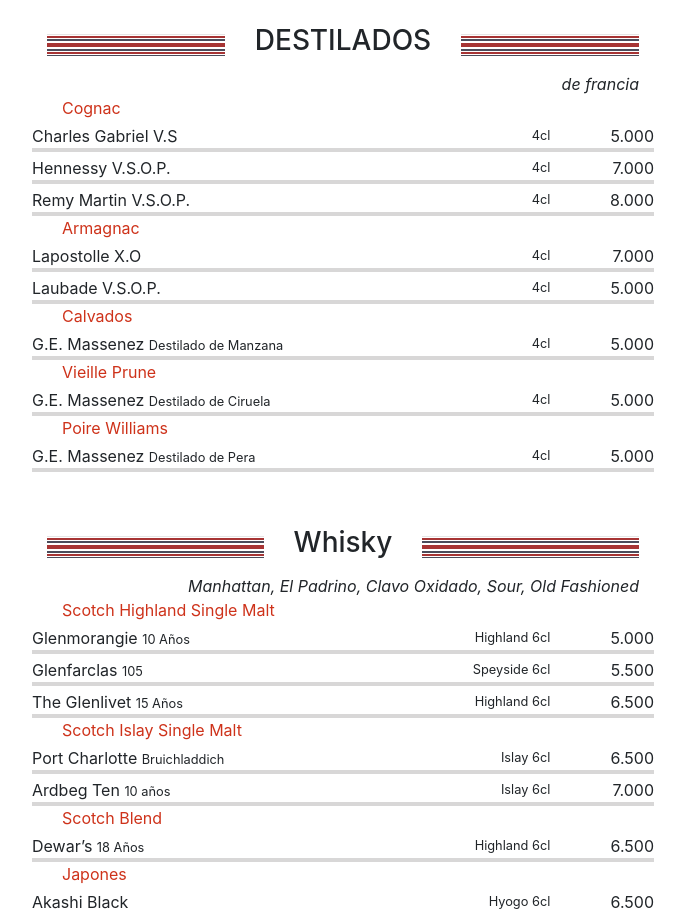
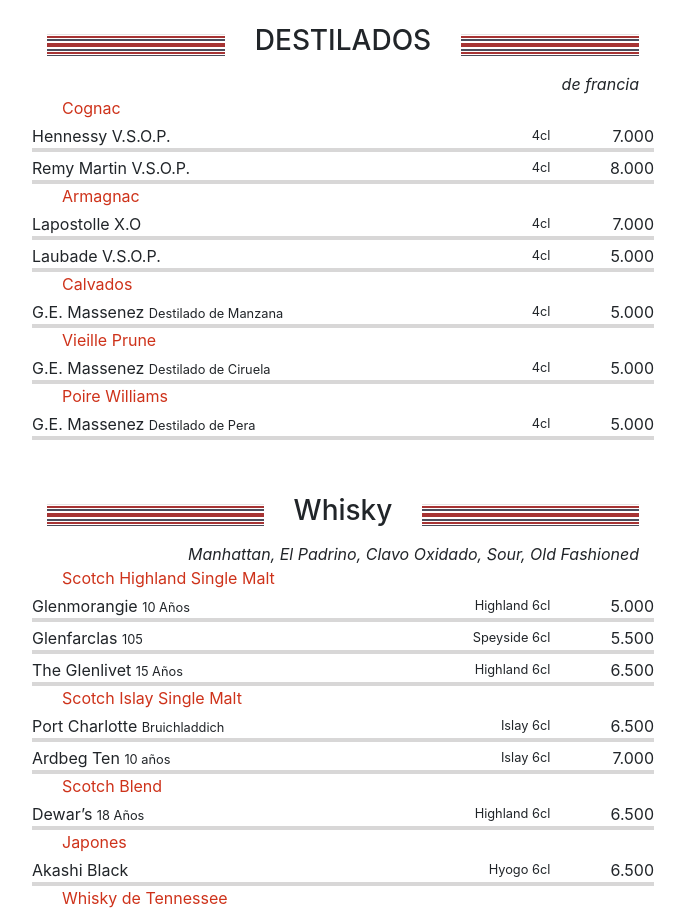
Before and after one commit to durbonca/Menu-QR-Google-sheet, a React (Create React App) app: page /Beer in a window 1280 px wide. Shown: the part 5020-5932 px from the top of the page, without its empty margins (297-982 px from the left). Built offline with nearby package versions, Linux system fonts and the light colour scheme.

Commit message:
Update dataDestilados.js

```diff
--- a/src/data/dataDestilados.js
+++ b/src/data/dataDestilados.js
@@ -8,7 +8,7 @@ const dataDestilados = [
                 title:'Cognac',
                 products:
                 [
-                    { id: 1, name: 'Charles Gabriel V.S', description: '', cl: '4', price: '5.000'},
+                    /* { id: 1, name: 'Charles Gabriel V.S', description: '', cl: '4', price: '5.000'}, */
                     { id: 2, name: 'Hennessy V.S.O.P.', description: '', cl: '4', price: '7.000'},
                     { id: 3, name: 'Remy Martin V.S.O.P.', description: '', cl: '4', price: '8.000'},
                 ]
```
